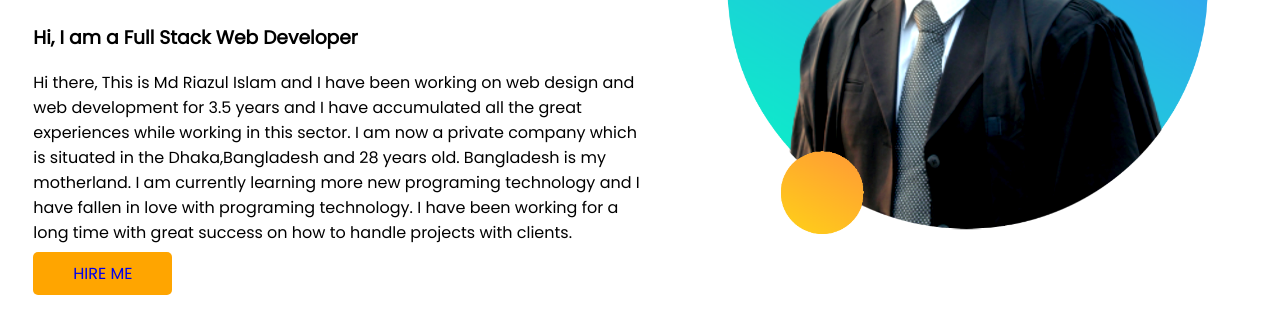
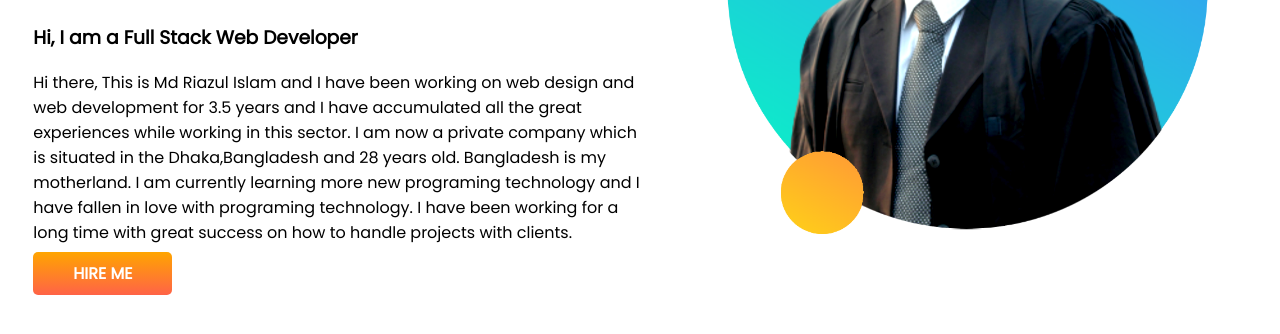
Before and after one commit to devriazul/Developer_Porfolio, a plain HTML site: page index.html in a window 1280 px wide. Shown: the part 260-594 px from the top of the page. Drawn offline with Linux system fonts and the light colour scheme.

Commit message:
DevPortfolio

```diff
--- a/style.css
+++ b/style.css
@@ -19,7 +19,9 @@ section{
 }
 .link-button{
     text-decoration: none;
-    background-color: orange;
+    background-image: linear-gradient(orange,tomato);
     padding: 10px 40px;
     border-radius: 5px;
+    color: white;
+    font-weight: 700;
 }
```
